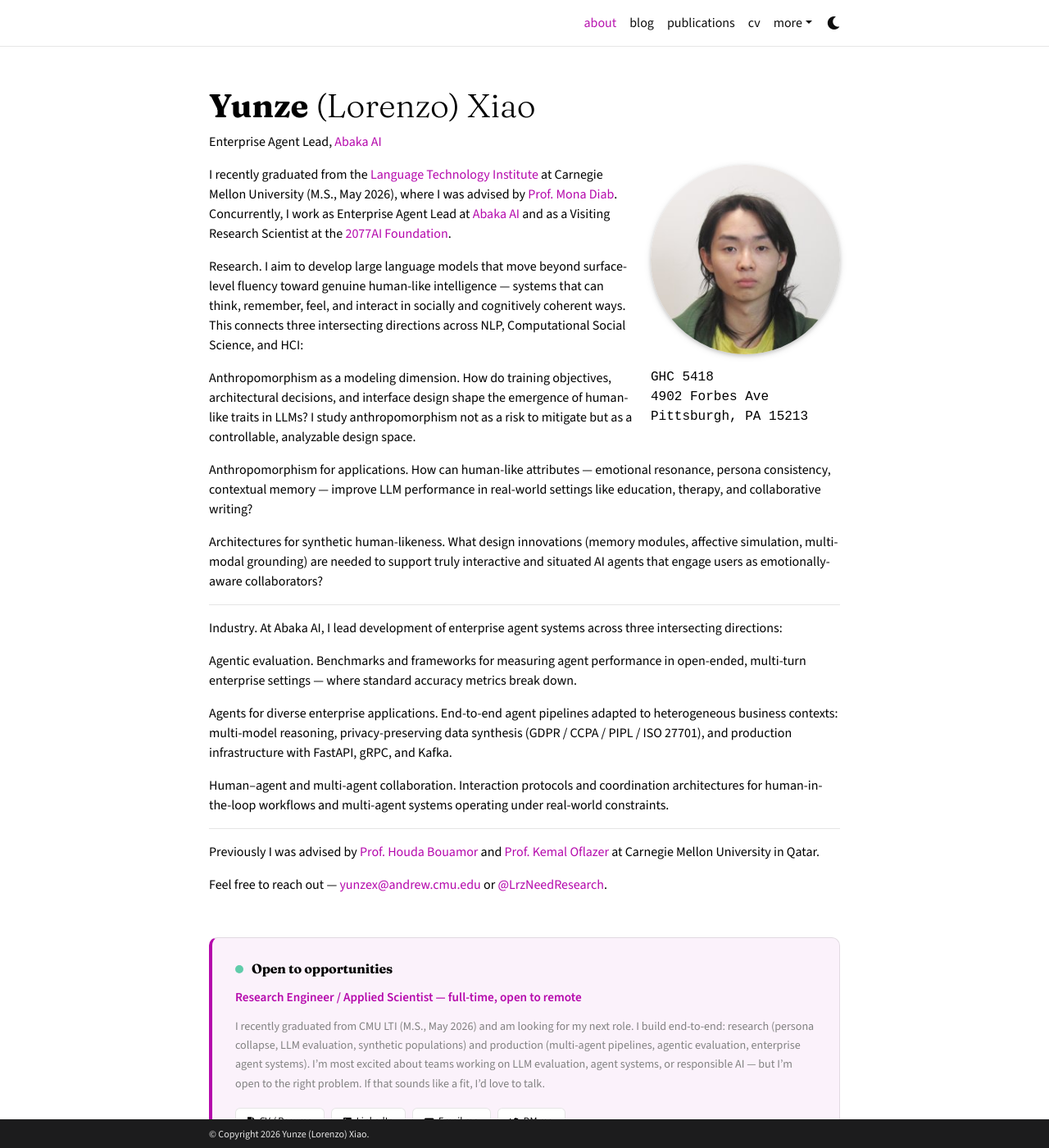
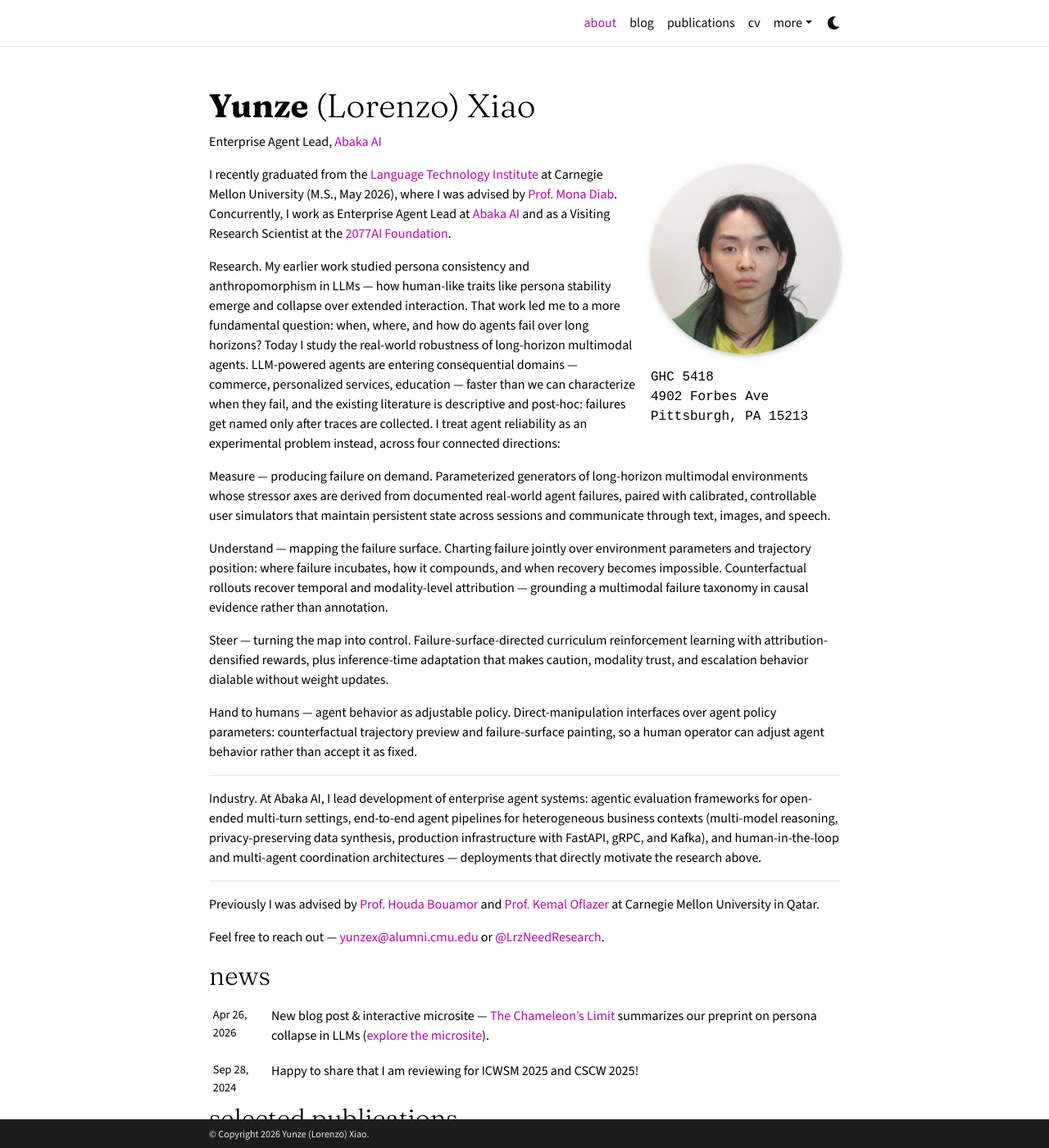
Before and after one commit to Algoroxyolo/algoroxyolo.github.io, a Jekyll site: the page built from _pages/about.md, in a window 1280 px wide and 1400 px high. Shown: the whole window at 82% size. Built offline with Jekyll 4.4.1, drawn with Linux system fonts in a browser that asks for light colours; full-size pictures stand in for the smaller copies a plugin makes; comment, search, counter and statistics services are not loaded; a style sheet for code colours, icons or effects is not loaded.

Commit message:
Reframe about page around long-horizon agent robustness research
Co-Authored-By: Claude Fable 5 <noreply@anthropic.com>

```diff
--- a/_pages/about.md
+++ b/_pages/about.md
@@ -16,38 +16,35 @@ profile:
 news: true
 selected_papers: true
 social: true
-open_to_work: true
+open_to_work: False
 otw_role: "Research Engineer / Applied Scientist — full-time, open to remote"
 otw_pitch: >
-  I recently graduated from CMU LTI (M.S., May 2026) and am looking for my next role. I build
-  end-to-end: research (persona collapse, LLM evaluation, synthetic populations) and production
-  (multi-agent pipelines, agentic evaluation, enterprise agent systems). I'm most excited about
-  teams working on LLM evaluation, agent systems, or responsible AI — but I'm open to the right
-  problem. If that sounds like a fit, I'd love to talk.
+  I recently graduated from CMU LTI (M.S., May 2026) and am looking for my next role. I work on
+  the reliability of long-horizon multimodal agents — inducing failures under controlled
+  conditions, mapping when and where they happen, and turning that map into training signal and
+  human-steerable agent behavior. I'm most excited about teams working on agent evaluation,
+  agent robustness, or human–agent interaction — but I'm open to the right problem. If that
+  sounds like a fit, I'd love to talk.
 ---
 
 I recently graduated from the [Language Technology Institute](https://lti.cmu.edu) at Carnegie Mellon University (M.S., May 2026), where I was advised by [Prof. Mona Diab](https://en.wikipedia.org/wiki/Mona_Diab). Concurrently, I work as Enterprise Agent Lead at [Abaka AI](https://abaka.ai) and as a Visiting Research Scientist at the [2077AI Foundation](https://2077.ai).
 
-**Research.** I aim to develop large language models that move beyond surface-level fluency toward genuine human-like intelligence — systems that can think, remember, feel, and interact in socially and cognitively coherent ways. This connects three intersecting directions across NLP, Computational Social Science, and HCI:
+**Research.** My earlier work studied persona consistency and anthropomorphism in LLMs — how human-like traits like persona stability emerge and collapse over extended interaction. That work led me to a more fundamental question: when, where, and how do agents fail over long horizons? Today I study the real-world robustness of long-horizon multimodal agents. LLM-powered agents are entering consequential domains — commerce, personalized services, education — faster than we can characterize when they fail, and the existing literature is descriptive and post-hoc: failures get named only after traces are collected. I treat agent reliability as an experimental problem instead, across four connected directions:
 
-**Anthropomorphism as a modeling dimension.** How do training objectives, architectural decisions, and interface design shape the emergence of human-like traits in LLMs? I study anthropomorphism not as a risk to mitigate but as a controllable, analyzable design space.
+**Measure — producing failure on demand.** Parameterized generators of long-horizon multimodal environments whose stressor axes are derived from documented real-world agent failures, paired with calibrated, controllable user simulators that maintain persistent state across sessions and communicate through text, images, and speech.
 
-**Anthropomorphism for applications.** How can human-like attributes — emotional resonance, persona consistency, contextual memory — improve LLM performance in real-world settings like education, therapy, and collaborative writing?
+**Understand — mapping the failure surface.** Charting failure jointly over environment parameters and trajectory position: where failure incubates, how it compounds, and when recovery becomes impossible. Counterfactual rollouts recover temporal and modality-level attribution — grounding a multimodal failure taxonomy in causal evidence rather than annotation.
 
-**Architectures for synthetic human-likeness.** What design innovations (memory modules, affective simulation, multi-modal grounding) are needed to support truly interactive and situated AI agents that engage users as emotionally-aware collaborators?
+**Steer — turning the map into control.** Failure-surface-directed curriculum reinforcement learning with attribution-densified rewards, plus inference-time adaptation that makes caution, modality trust, and escalation behavior dialable without weight updates.
+
+**Hand to humans — agent behavior as adjustable policy.** Direct-manipulation interfaces over agent policy parameters: counterfactual trajectory preview and failure-surface painting, so a human operator can adjust agent behavior rather than accept it as fixed.
 
 ---
 
-**Industry.** At Abaka AI, I lead development of enterprise agent systems across three intersecting directions:
-
-**Agentic evaluation.** Benchmarks and frameworks for measuring agent performance in open-ended, multi-turn enterprise settings — where standard accuracy metrics break down.
-
-**Agents for diverse enterprise applications.** End-to-end agent pipelines adapted to heterogeneous business contexts: multi-model reasoning, privacy-preserving data synthesis (GDPR / CCPA / PIPL / ISO 27701), and production infrastructure with FastAPI, gRPC, and Kafka.
-
-**Human–agent and multi-agent collaboration.** Interaction protocols and coordination architectures for human-in-the-loop workflows and multi-agent systems operating under real-world constraints.
+**Industry.** At Abaka AI, I lead development of enterprise agent systems: agentic evaluation frameworks for open-ended multi-turn settings, end-to-end agent pipelines for heterogeneous business contexts (multi-model reasoning, privacy-preserving data synthesis, production infrastructure with FastAPI, gRPC, and Kafka), and human-in-the-loop and multi-agent coordination architectures — deployments that directly motivate the research above.
 
 ---
 
 Previously I was advised by [Prof. Houda Bouamor](https://www.andrew.cmu.edu/user/hbouamor/) and [Prof. Kemal Oflazer](https://www.andrew.cmu.edu/user/ko/) at Carnegie Mellon University in Qatar.
 
-Feel free to reach out — [yunzex@andrew.cmu.edu](mailto:yunzex@andrew.cmu.edu) or [@LrzNeedResearch](https://x.com/LrzNeedResearch).
+Feel free to reach out — [yunzex@alumni.cmu.edu](mailto:yunzex@alumni.cmu.edu) or [@LrzNeedResearch](https://x.com/LrzNeedResearch).
```
